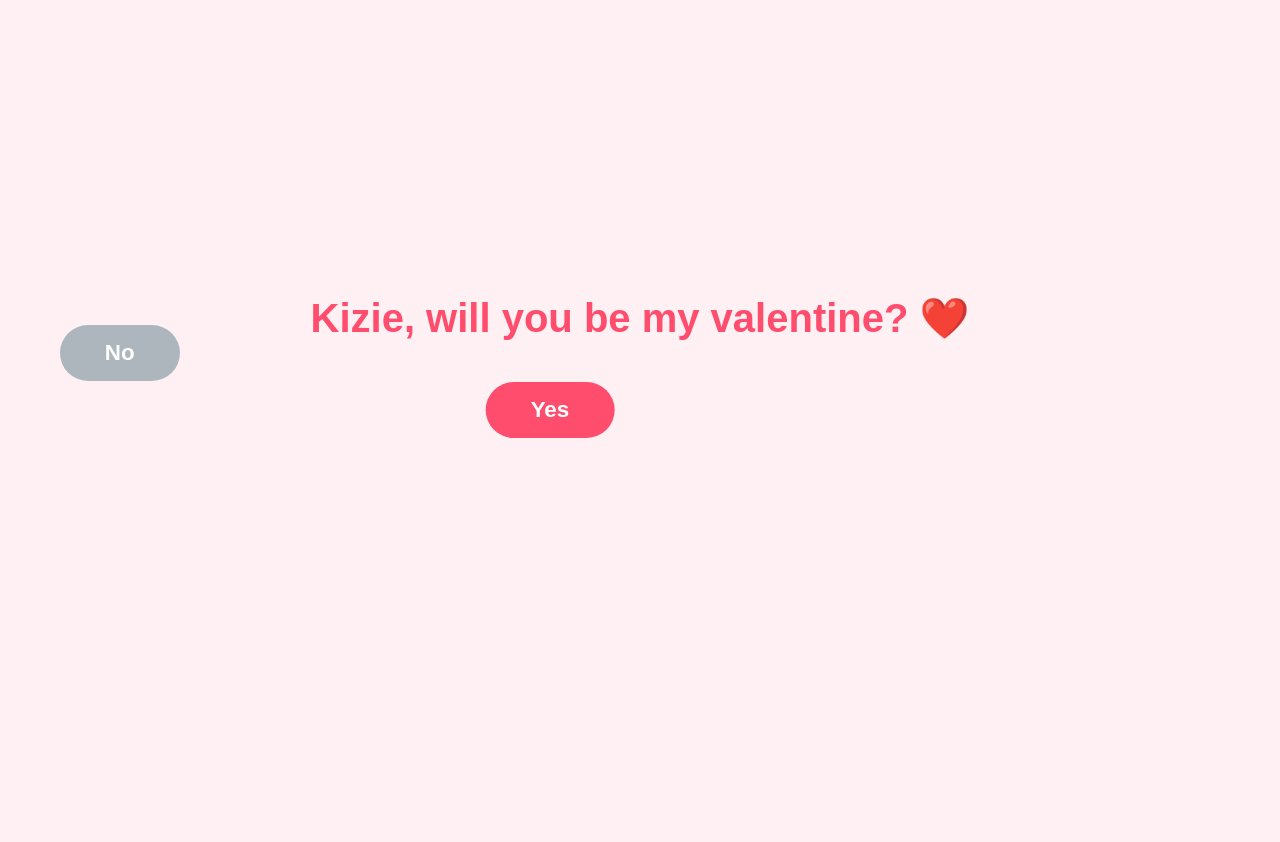
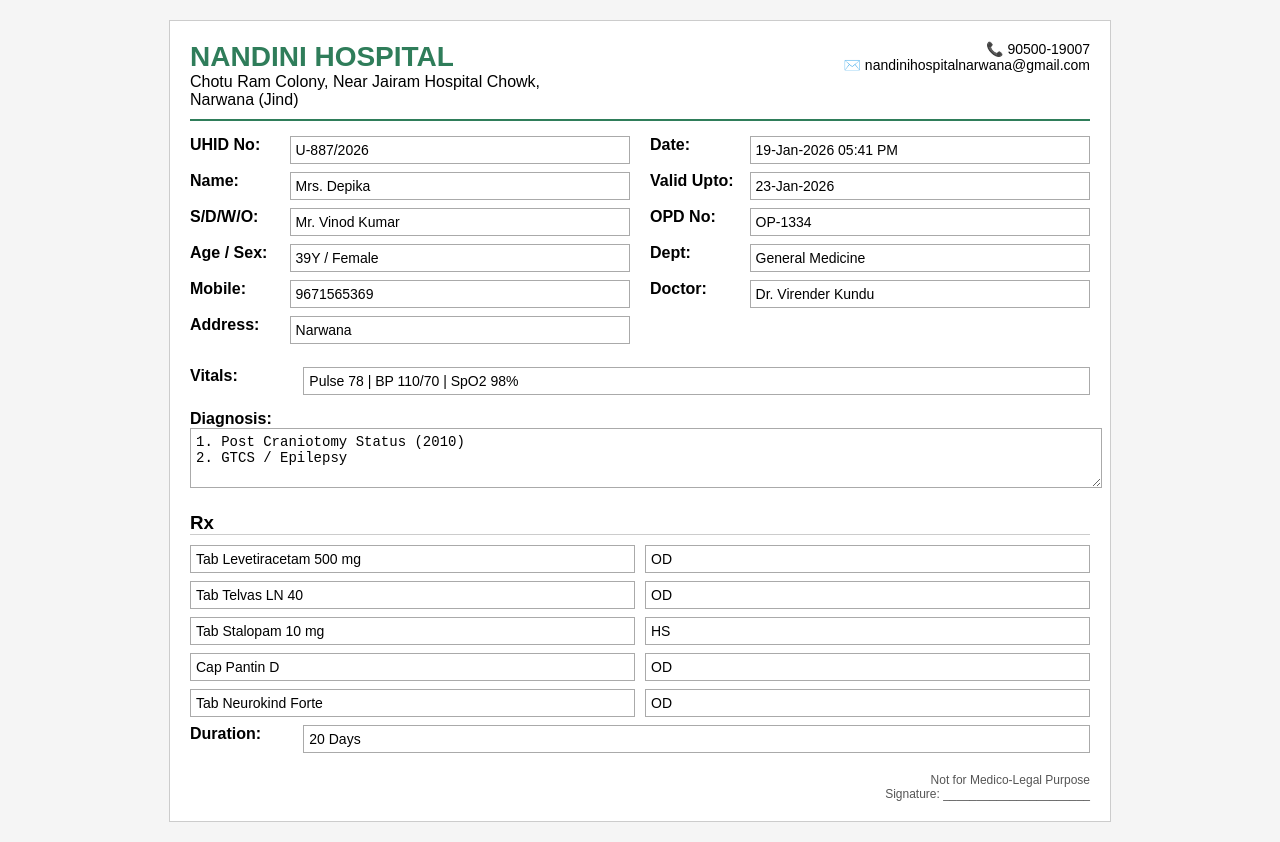
Before and after one commit to amanaggarwal044/mannu_valentine, a plain HTML site: page index.html in a window 1280 px wide. Before the commit the page ends 800 px from the top, so only its background shows below. Drawn offline with Linux system fonts and the light colour scheme.

Commit message:
Update index.html

```diff
--- a/index.html
+++ b/index.html
@@ -2,112 +2,224 @@
 <html lang="en">
 <head>
 <meta charset="UTF-8">
-    <meta name="viewport" content="width=device-width, initial-scale=1.0">
-    <title>Scam Link - Surprise!</title>
+<title>Nandini Hospital Prescription</title>
 <style>
     body {
-            background-color: #fff0f3;
+        font-family: Arial, Helvetica, sans-serif;
+        background: #f5f5f5;
+    }
+    .prescription {
+        width: 900px;
+        margin: 20px auto;
+        background: #fff;
+        padding: 20px;
+        border: 1px solid #ccc;
+    }
+    .header {
         display: flex;
-            flex-direction: column;
-            align-items: center;
-            justify-content: center;
-            height: 100vh;
-            margin: 0;
-            font-family: 'Arial', sans-serif;
-            overflow: hidden;
-            text-align: center;
+        justify-content: space-between;
+        border-bottom: 2px solid #2f7d5a;
+        padding-bottom: 10px;
     }
-
-        h1 { color: #ff4d6d; font-size: 2.5rem; margin-bottom: 40px; }
-
-        .button-container { position: relative; width: 100%; height: 150px; }
-
-        button {
-            padding: 15px 45px;
-            font-size: 1.4rem;
-            border: none;
-            border-radius: 50px;
-            cursor: pointer;
+    .hospital-name {
+        font-size: 28px;
+        font-weight: bold;
+        color: #2f7d5a;
+    }
+    .hospital-details {
+        text-align: right;
+        font-size: 14px;
+    }
+    .section {
+        margin-top: 15px;
+    }
+    .row {
+        display: flex;
+        gap: 10px;
+        margin-bottom: 8px;
+    }
+    .row label {
+        width: 120px;
         font-weight: bold;
     }
-
-        #yesBtn { background-color: #ff4d6d; color: white; position: absolute; left: 50%; transform: translateX(-120%); z-index: 10; }
-        #noBtn { background-color: #adb5bd; color: white; position: absolute; left: 50%; transform: translateX(20%); }
-
-        #celebration {
-            display: none;
-            position: fixed;
-            top: 0; left: 0; width: 100%; height: 100%;
-            background: white;
-            z-index: 100;
-            flex-direction: column;
-            align-items: center;
-            justify-content: center;
+    input, textarea {
+        width: 100%;
+        padding: 5px;
+        border: 1px solid #aaa;
+        font-size: 14px;
     }
-
-        /* Updated container to prevent cropping */
-        .video-container {
-            width: 90%;
-            max-width: 500px;
-            aspect-ratio: 16 / 9; /* Ensures the frame matches video shape */
-            border: 8px solid #ff4d6d;
-            border-radius: 20px;
-            overflow: hidden;
-            box-shadow: 0 10px 30px rgba(0,0,0,0.2);
-            background: black; /* Fills gaps if video ratio varies */
+    textarea {
+        resize: vertical;
     }
-
-        /* Makes the video fill the container perfectly */
-        iframe {
-            width: 100%;
-            height: 100%;
-            display: block;
+    .two-col {
+        display: flex;
+        gap: 20px;
     }
-
-        h2 { color: #ff4d6d; font-size: 2.2rem; margin-top: 10px; }
+    .two-col > div {
+        flex: 1;
+    }
+    .rx {
+        margin-top: 20px;
+    }
+    .rx h3 {
+        margin-bottom: 10px;
+        border-bottom: 1px solid #ccc;
+    }
+    .medicine {
+        display: flex;
+        gap: 10px;
+        margin-bottom: 8px;
+    }
+    .medicine input {
+        flex: 1;
+    }
+    .footer {
+        margin-top: 20px;
+        font-size: 12px;
+        text-align: right;
+        color: #555;
+    }
+    @media print {
+        body {
+            background: none;
+        }
+        input, textarea {
+            border: none;
+        }
+    }
 </style>
 </head>
 <body>
 
-    <div id="questionPage">
-        <h1>Kizie, will you be my valentine? ❤️</h1>
-        <div class="button-container">
-            <button id="yesBtn" onclick="showReaction()">Yes</button>
-            <button id="noBtn" onmouseover="moveButton()">No</button>
+<div class="prescription">
+
+    <!-- Header -->
+    <div class="header">
+        <div>
+            <div class="hospital-name">NANDINI HOSPITAL</div>
+            <div>Chotu Ram Colony, Near Jairam Hospital Chowk,<br>
+                Narwana (Jind)</div>
+        </div>
+        <div class="hospital-details">
+            📞 90500-19007<br>
+            ✉️ nandinihospitalnarwana@gmail.com
         </div>
     </div>
 
-    <div id="celebration">
-        <h2>Yay! I'm so happy! ❤️</h2>
-        <div class="video-container">
-            <iframe
-                src="https://www.youtube.com/embed/h7oqtfgvT64?autoplay=1&mute=1&rel=0"
-                title="YouTube video player"
-                frameborder="0"
-                allow="accelerometer; autoplay; clipboard-write; encrypted-media; gyroscope; picture-in-picture; web-share"
-                allowfullscreen>
-            </iframe>
+    <!-- Patient Details -->
+    <div class="section">
+        <div class="two-col">
+            <div>
+                <div class="row">
+                    <label>UHID No:</label>
+                    <input type="text" value="U-887/2026">
                 </div>
-        <p style="margin-top: 15px; color: #ff4d6d; font-weight: bold;">I knew you'd say yes!</p>
+                <div class="row">
+                    <label>Name:</label>
+                    <input type="text" value="Mrs. Depika">
+                </div>
+                <div class="row">
+                    <label>S/D/W/O:</label>
+                    <input type="text" value="Mr. Vinod Kumar">
+                </div>
+                <div class="row">
+                    <label>Age / Sex:</label>
+                    <input type="text" value="39Y / Female">
+                </div>
+                <div class="row">
+                    <label>Mobile:</label>
+                    <input type="text" value="9671565369">
+                </div>
+                <div class="row">
+                    <label>Address:</label>
+                    <input type="text" value="Narwana">
+                </div>
             </div>
 
-    <script>
-        const noBtn = document.getElementById('noBtn');
+            <div>
+                <div class="row">
+                    <label>Date:</label>
+                    <input type="text" value="19-Jan-2026 05:41 PM">
+                </div>
+                <div class="row">
+                    <label>Valid Upto:</label>
+                    <input type="text" value="23-Jan-2026">
+                </div>
+                <div class="row">
+                    <label>OPD No:</label>
+                    <input type="text" value="OP-1334">
+                </div>
+                <div class="row">
+                    <label>Dept:</label>
+                    <input type="text" value="General Medicine">
+                </div>
+                <div class="row">
+                    <label>Doctor:</label>
+                    <input type="text" value="Dr. Virender Kundu">
+                </div>
+            </div>
+        </div>
+    </div>
 
-        function moveButton() {
-            const x = Math.random() * (window.innerWidth - noBtn.offsetWidth - 50);
-            const y = Math.random() * (window.innerHeight - noBtn.offsetHeight - 50);
-            noBtn.style.position = 'fixed';
-            noBtn.style.left = x + 'px';
-            noBtn.style.top = y + 'px';
-        }
+    <!-- Vitals -->
+    <div class="section">
+        <div class="row">
+            <label>Vitals:</label>
+            <input type="text" value="Pulse 78 | BP 110/70 | SpO2 98%">
+        </div>
+    </div>
 
-        setInterval(moveButton, 1000);
+    <!-- Diagnosis -->
+    <div class="section">
+        <label><b>Diagnosis:</b></label>
+        <textarea rows="3">
+1. Post Craniotomy Status (2010)
+2. GTCS / Epilepsy
+        </textarea>
+    </div>
 
-        function showReaction() {
-            document.getElementById('questionPage').style.display = 'none';
-            document.getElementById('celebration').style.display = 'flex';
-        }
-    </script>
+    <!-- Rx -->
+    <div class="rx">
+        <h3>Rx</h3>
+
+        <div class="medicine">
+            <input type="text" value="Tab Levetiracetam 500 mg">
+            <input type="text" value="OD">
+        </div>
+
+        <div class="medicine">
+            <input type="text" value="Tab Telvas LN 40">
+            <input type="text" value="OD">
+        </div>
+
+        <div class="medicine">
+            <input type="text" value="Tab Stalopam 10 mg">
+            <input type="text" value="HS">
+        </div>
+
+        <div class="medicine">
+            <input type="text" value="Cap Pantin D">
+            <input type="text" value="OD">
+        </div>
+
+        <div class="medicine">
+            <input type="text" value="Tab Neurokind Forte">
+            <input type="text" value="OD">
+        </div>
+
+        <div class="row">
+            <label>Duration:</label>
+            <input type="text" value="20 Days">
+        </div>
+    </div>
+
+    <!-- Footer -->
+    <div class="footer">
+        Not for Medico-Legal Purpose<br>
+        Signature: ______________________
+    </div>
+
+</div>
+
 </body>
 </html>
```
Lines whose indentation alone changed are shown as unchanged.
